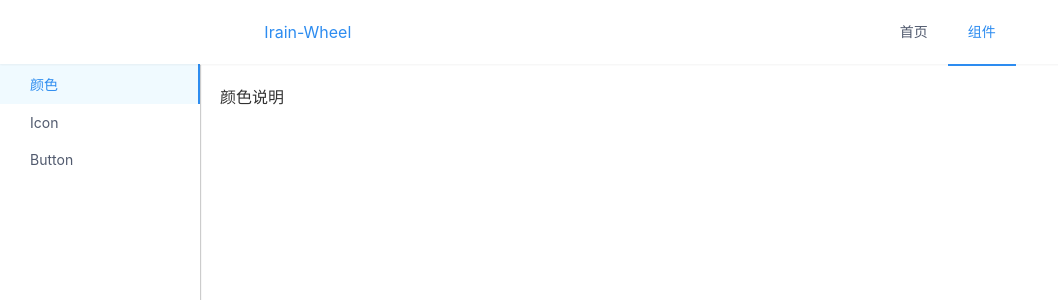
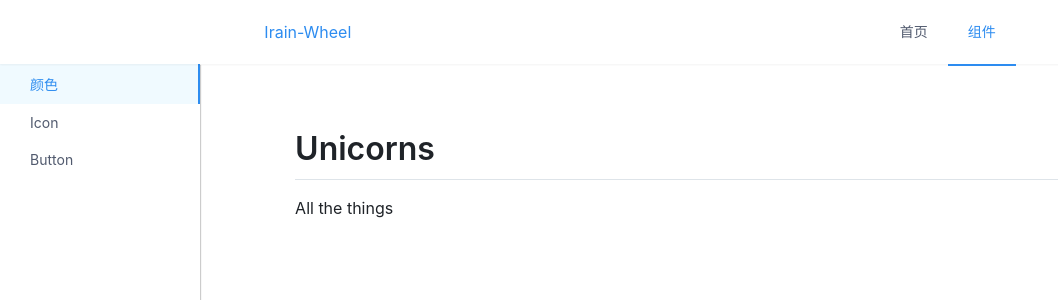
Before and after one commit to fanmucc/irain-wheel, a Vue app: page /#/doc/color in a window 1280 px wide. Shown: the top 300 px of the page, without its empty margins (0-1058 px from the left). Built offline with nearby package versions, Linux system fonts and the light colour scheme.

Commit message:
引入markdown样式

```diff
--- a/package.json
+++ b/package.json
@@ -6,6 +6,7 @@
     "build": "vite build"
   },
   "dependencies": {
+    "github-markdown-css": "^4.0.0",
     "vue": "^3.0.2",
     "vue-router": "4.0.0-beta.13"
   },
--- a/src/main.ts
+++ b/src/main.ts
@@ -10,6 +10,7 @@ import { createWebHashHistory, createRouter } from 'vue-router'
 import Home from './views/Home.vue'
 import Doc from './views/Doc.vue'
 import Color from './views/color'
+import 'github-markdown-css';
 const history = createWebHashHistory()
 
 const router = createRouter({
@@ -30,7 +31,7 @@ const router = createRouter({
                 {
                     path: 'color',
                     component: Color
-                }
+                },
             ]
         }
     ]
--- a/src/views/color/color.vue
+++ b/src/views/color/color.vue
@@ -1,5 +1,21 @@
 <template>
-    <div>
-        颜色说明
-    </div>
+    <article class="markdown-body">
+	<h1>Unicorns</h1>
+	<p>All the things</p>
+</article>
 </template>
+<style scoped>
+.markdown-body {
+		box-sizing: border-box;
+		min-width: 200px;
+		max-width: 980px;
+		margin: 0 auto;
+		padding: 45px;
+	}
+
+	@media (max-width: 767px) {
+		.markdown-body {
+			padding: 15px;
+		}
+	}
+</style>
```
Also changed, not shown: 1 other file (tests, documents, lock files or other folders).
